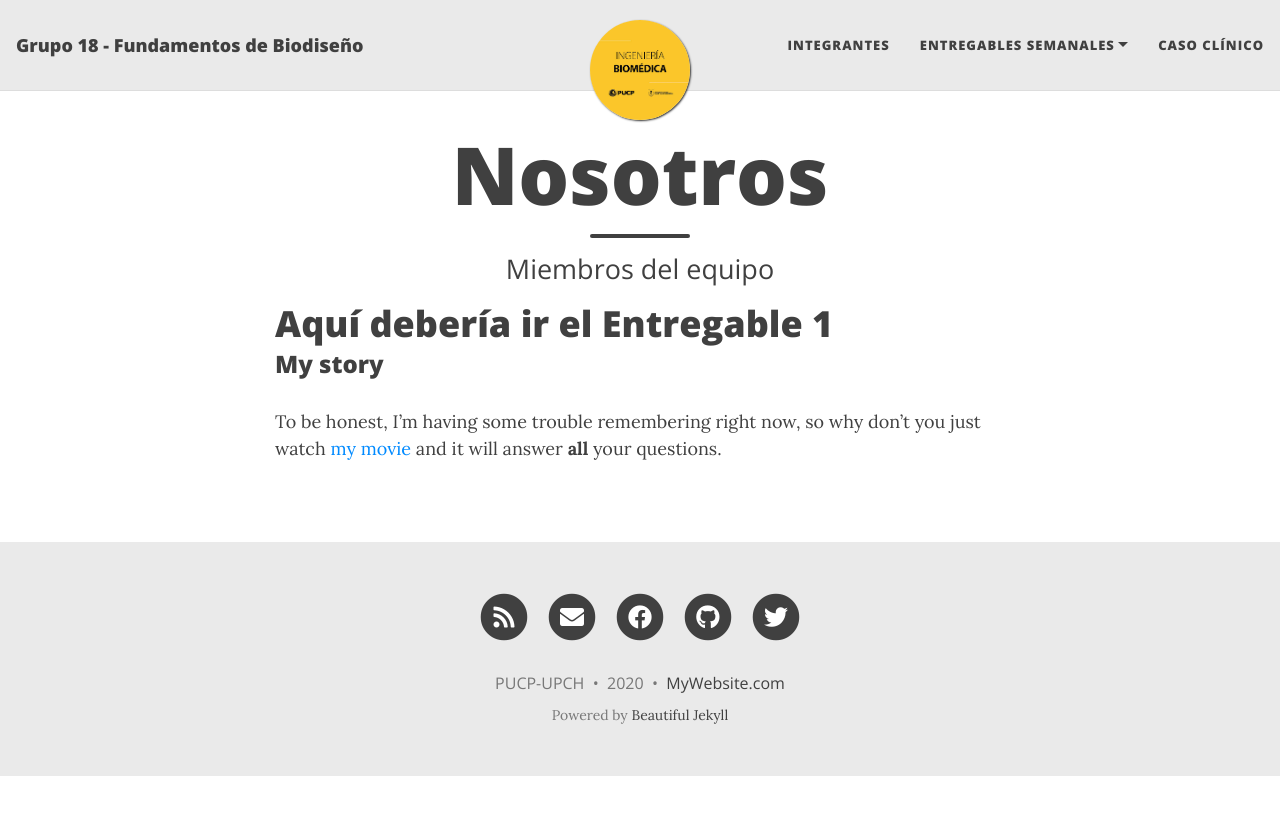
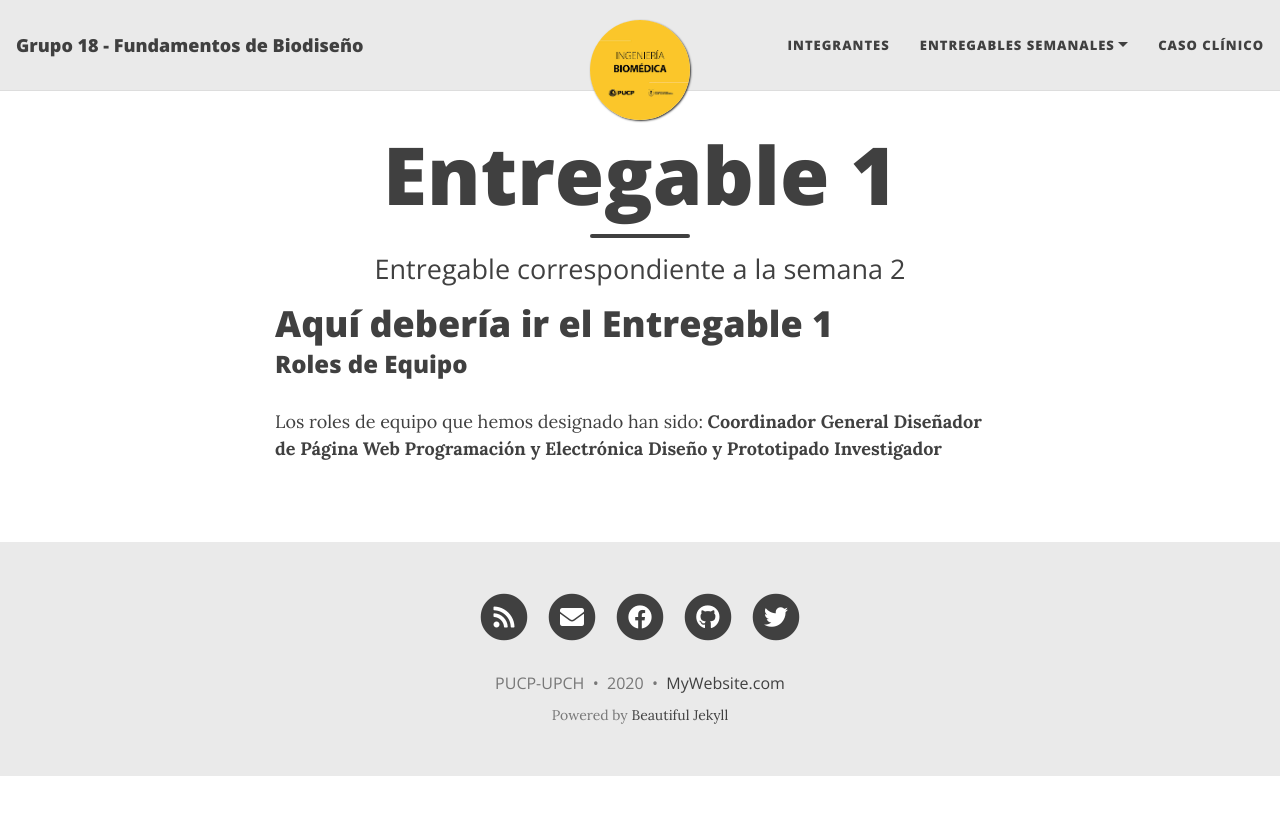
Before and after one commit to equipo18-fundbio/equipo18-fundbio1, a Jekyll site: the page built from Entregables/Entregable_1.md, in a window 1280 px wide. Shown: the top 815 px of the page. Built offline with Jekyll 4.4.1, drawn with Linux system fonts in a browser that asks for light colours; nearby versions of some CDN libraries.

Commit message:
Update Entregable_1.md

```diff
--- a/Entregables/Entregable_1.md
+++ b/Entregables/Entregable_1.md
@@ -1,10 +1,15 @@
 ---
 layout: page
-title: Nosotros
-subtitle: Miembros del equipo
+title: Entregable 1
+subtitle: Entregable correspondiente a la semana 2
 ---
 
 # Aquí debería ir el Entregable 1
-### My story
+### Roles de Equipo
 
-To be honest, I'm having some trouble remembering right now, so why don't you just watch [my movie](https://en.wikipedia.org/wiki/The_Princess_Bride_%28film%29) and it will answer **all** your questions.
+Los roles de equipo que hemos designado han sido:
+**Coordinador General**
+**Diseñador de Página Web**
+**Programación y Electrónica**
+**Diseño y Prototipado**
+**Investigador**
```
